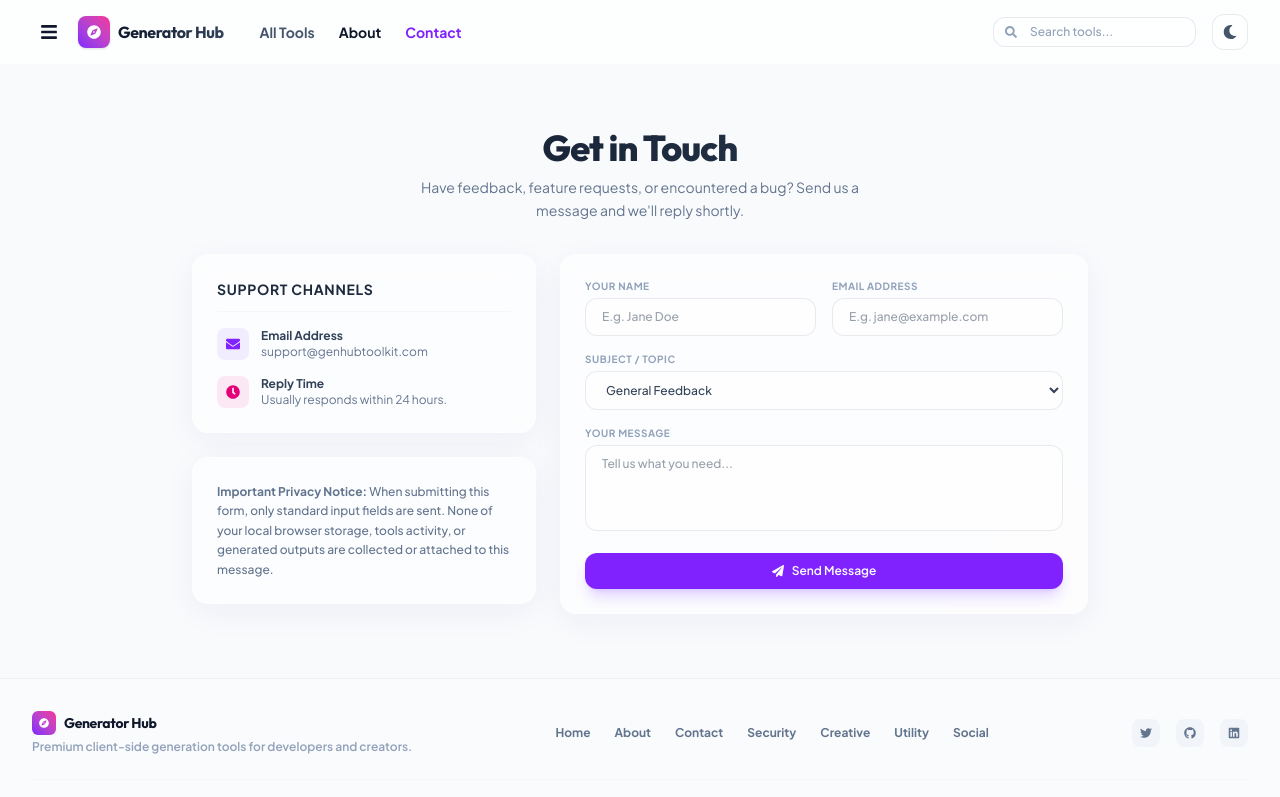
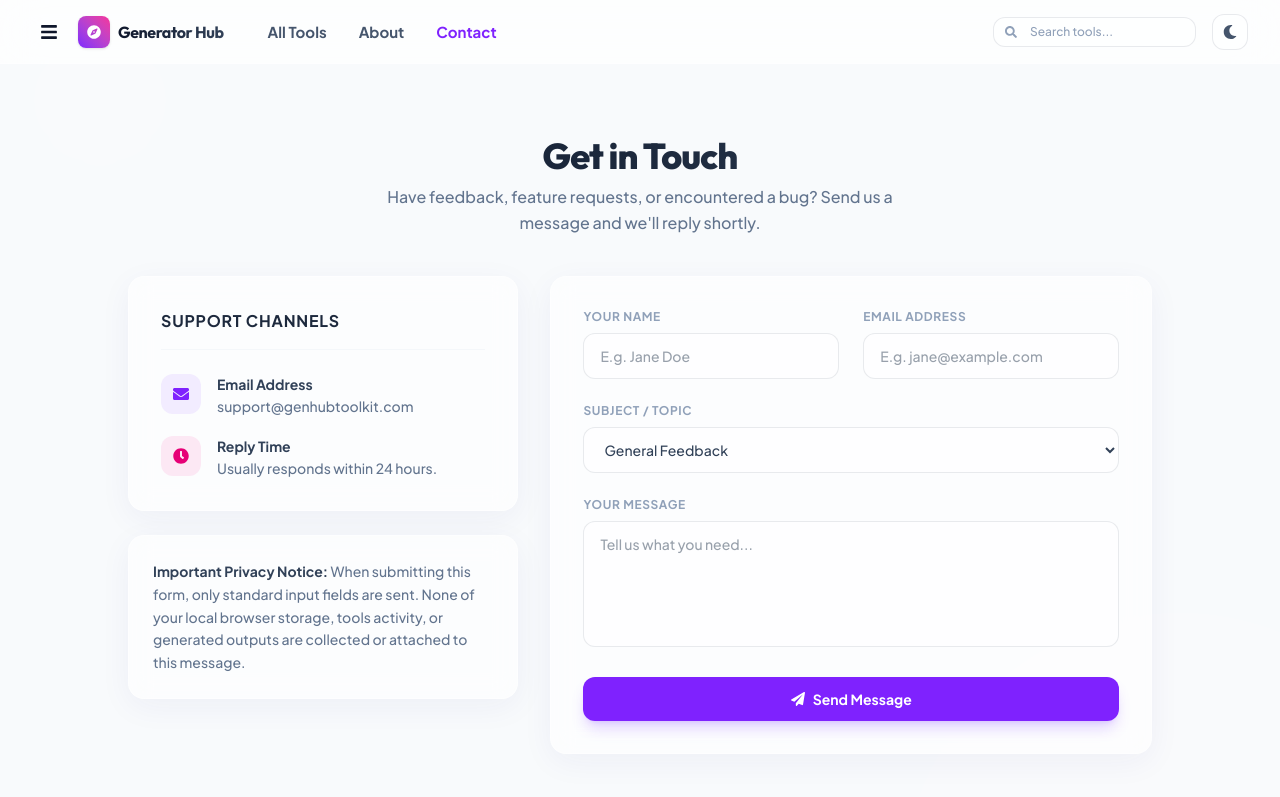
Before and after one commit to Gulhane-Shivani/Generator_hub, a React (Vite) app: page /contact in a window 1280 px wide. Shown: the top 797 px of the page. Built offline with nearby package versions, Linux system fonts and the light colour scheme.

Commit message:
implement DashboardLayout with categorized navigation and add ContactPage

```diff
--- a/src/layouts/DashboardLayout.jsx
+++ b/src/layouts/DashboardLayout.jsx
@@ -277,10 +277,10 @@ const DashboardLayout = ({ children }) => {
             </Link>
 
             {/* Desktop Navigation Links */}
-            <div className="hidden md:flex items-center gap-6 ml-6">
+            <div className="hidden md:flex items-center gap-8 ml-8">
               <Link
                 to="/tools"
-                className={`text-sm font-bold transition-colors ${
+                className={`text-sm md:text-[15px] font-bold transition-colors ${
                   location.pathname === '/tools'
                     ? 'text-violet-600 dark:text-violet-400'
                     : 'text-slate-600 dark:text-slate-300 hover:text-violet-500 dark:hover:text-violet-400'
@@ -290,20 +290,20 @@ const DashboardLayout = ({ children }) => {
               </Link>
               <Link
                 to="/about"
-                className={`text-sm font-bold transition-colors ${
+                className={`text-sm md:text-[15px] font-bold transition-colors ${
                   location.pathname === '/about'
                     ? 'text-violet-600 dark:text-violet-400'
-                    : 'text-slate-605 dark:text-slate-350 hover:text-violet-500 dark:hover:text-violet-400'
+                    : 'text-slate-600 dark:text-slate-350 hover:text-violet-500 dark:hover:text-violet-400'
                 }`}
               >
                 About
               </Link>
               <Link
                 to="/contact"
-                className={`text-sm font-bold transition-colors ${
+                className={`text-sm md:text-[15px] font-bold transition-colors ${
                   location.pathname === '/contact'
                     ? 'text-violet-600 dark:text-violet-400'
-                    : 'text-slate-605 dark:text-slate-350 hover:text-violet-500 dark:hover:text-violet-400'
+                    : 'text-slate-600 dark:text-slate-350 hover:text-violet-500 dark:hover:text-violet-400'
                 }`}
               >
                 Contact
--- a/src/pages/ContactPage.jsx
+++ b/src/pages/ContactPage.jsx
@@ -31,76 +31,76 @@ const ContactPage = () => {
   };
 
   return (
-    <div className="py-8 max-w-4xl mx-auto space-y-8">
+    <div className="py-10 max-w-5xl mx-auto space-y-10">
       {/* Title */}
       <div className="text-center space-y-2">
         <h1 className="text-3xl md:text-4xl font-extrabold tracking-tight font-display bg-gradient-to-r from-slate-900 via-slate-800 to-slate-700 dark:from-white dark:via-slate-200 dark:to-slate-400 bg-clip-text text-transparent">
           Get in Touch
         </h1>
-        <p className="text-xs md:text-sm text-slate-500 dark:text-slate-400 max-w-md mx-auto leading-relaxed">
+        <p className="text-sm md:text-base text-slate-500 dark:text-slate-400 max-w-xl mx-auto leading-relaxed font-medium">
           Have feedback, feature requests, or encountered a bug? Send us a message and we'll reply shortly.
         </p>
       </div>
 
-      <div className="grid grid-cols-1 md:grid-cols-5 gap-6">
+      <div className="grid grid-cols-1 md:grid-cols-5 gap-8 items-start">
         {/* Info Column (2/5 size) */}
         <div className="md:col-span-2 space-y-6">
-          <div className="glass-effect p-6 rounded-2xl border border-slate-200/50 dark:border-slate-800/50 space-y-4">
-            <h3 className="text-sm font-bold text-slate-800 dark:text-slate-200 uppercase tracking-wider border-b border-slate-200/30 dark:border-slate-800/30 pb-3">
+          <div className="glass-effect p-8 rounded-2xl border border-slate-200/50 dark:border-slate-800/50 space-y-6">
+            <h3 className="text-base font-bold text-slate-800 dark:text-slate-200 uppercase tracking-wider border-b border-slate-200/30 dark:border-slate-800/30 pb-4">
               Support Channels
             </h3>
 
-            <div className="space-y-4">
-              <div className="flex gap-3 items-start">
-                <div className="w-8 h-8 rounded-lg bg-violet-500/10 text-violet-600 dark:text-violet-400 flex items-center justify-center flex-shrink-0">
-                  <FaEnvelope className="text-sm" />
+            <div className="space-y-5">
+              <div className="flex gap-4 items-start">
+                <div className="w-10 h-10 rounded-xl bg-violet-500/10 text-violet-600 dark:text-violet-400 flex items-center justify-center flex-shrink-0 text-base">
+                  <FaEnvelope />
                 </div>
-                <div>
-                  <h4 className="text-xs font-bold text-slate-700 dark:text-slate-300">Email Address</h4>
-                  <p className="text-xs text-slate-500 dark:text-slate-400">support@genhubtoolkit.com</p>
+                <div className="space-y-0.5">
+                  <h4 className="text-sm font-bold text-slate-700 dark:text-slate-300">Email Address</h4>
+                  <p className="text-xs md:text-sm text-slate-500 dark:text-slate-400 font-medium">support@genhubtoolkit.com</p>
                 </div>
               </div>
 
-              <div className="flex gap-3 items-start">
-                <div className="w-8 h-8 rounded-lg bg-pink-500/10 text-pink-600 dark:text-pink-400 flex items-center justify-center flex-shrink-0">
-                  <FaClock className="text-sm" />
+              <div className="flex gap-4 items-start">
+                <div className="w-10 h-10 rounded-xl bg-pink-500/10 text-pink-600 dark:text-pink-400 flex items-center justify-center flex-shrink-0 text-base">
+                  <FaClock />
                 </div>
-                <div>
-                  <h4 className="text-xs font-bold text-slate-700 dark:text-slate-300">Reply Time</h4>
-                  <p className="text-xs text-slate-500 dark:text-slate-400">Usually responds within 24 hours.</p>
+                <div className="space-y-0.5">
+                  <h4 className="text-sm font-bold text-slate-700 dark:text-slate-300">Reply Time</h4>
+                  <p className="text-xs md:text-sm text-slate-500 dark:text-slate-400 font-medium">Usually responds within 24 hours.</p>
                 </div>
               </div>
             </div>
           </div>
 
-          <div className="glass-effect p-6 rounded-2xl border border-slate-200/50 dark:border-slate-800/50 text-xs text-slate-500 dark:text-slate-400 leading-relaxed font-medium">
-            <strong>Important Privacy Notice:</strong> When submitting this form, only standard input fields are sent. None of your local browser storage, tools activity, or generated outputs are collected or attached to this message.
+          <div className="glass-effect p-6 rounded-2xl border border-slate-200/50 dark:border-slate-800/50 text-xs md:text-sm text-slate-500 dark:text-slate-400 leading-relaxed font-medium">
+            <strong className="text-slate-700 dark:text-slate-350">Important Privacy Notice:</strong> When submitting this form, only standard input fields are sent. None of your local browser storage, tools activity, or generated outputs are collected or attached to this message.
           </div>
         </div>
 
         {/* Form Column (3/5 size) */}
         <div className="md:col-span-3">
           {submitted ? (
-            <div className="glass-effect p-8 rounded-2xl border border-slate-200/50 dark:border-slate-800/50 flex flex-col items-center text-center space-y-4 h-full justify-center">
-              <FaCheckCircle className="text-4xl text-emerald-500 animate-bounce" />
-              <div>
-                <h3 className="text-lg font-bold text-slate-800 dark:text-slate-100">Message Received!</h3>
-                <p className="text-xs text-slate-500 dark:text-slate-400 mt-1 max-w-xs mx-auto">
+            <div className="glass-effect p-8 rounded-2xl border border-slate-200/50 dark:border-slate-800/50 flex flex-col items-center text-center space-y-6 h-full justify-center min-h-[400px]">
+              <FaCheckCircle className="text-5xl text-emerald-500 animate-bounce" />
+              <div className="space-y-2">
+                <h3 className="text-xl font-bold text-slate-800 dark:text-slate-100">Message Received!</h3>
+                <p className="text-xs md:text-sm text-slate-500 dark:text-slate-400 mt-1 max-w-sm mx-auto leading-relaxed">
                   Thank you for reaching out. A support coordinator will check your submission soon.
                 </p>
               </div>
               <button
                 onClick={() => setSubmitted(false)}
-                className="px-6 py-2 rounded-xl border border-slate-200 dark:border-slate-800 hover:bg-slate-100 dark:hover:bg-slate-800 text-xs font-semibold transition-all cursor-pointer text-slate-700 dark:text-slate-300"
+                className="px-8 py-3 rounded-xl border border-slate-200 dark:border-slate-800 hover:bg-slate-100 dark:hover:bg-slate-800 text-sm font-bold transition-all cursor-pointer text-slate-700 dark:text-slate-300 shadow-sm"
               >
                 Send Another Message
               </button>
             </div>
           ) : (
-            <form onSubmit={handleSubmit} className="glass-effect p-6 rounded-2xl border border-slate-200/50 dark:border-slate-800/50 space-y-4">
-              <div className="grid grid-cols-1 sm:grid-cols-2 gap-4">
-                <div className="space-y-1">
-                  <label className="block text-[10px] font-bold text-slate-400 uppercase tracking-wider">
+            <form onSubmit={handleSubmit} className="glass-effect p-8 rounded-2xl border border-slate-200/50 dark:border-slate-800/50 space-y-6">
+              <div className="grid grid-cols-1 sm:grid-cols-2 gap-6">
+                <div className="space-y-2">
+                  <label className="block text-[11px] md:text-xs font-bold text-slate-400 uppercase tracking-wider">
                     Your Name
                   </label>
                   <input
@@ -109,11 +109,11 @@ const ContactPage = () => {
                     placeholder="E.g. Jane Doe"
                     value={name}
                     onChange={(e) => setName(e.target.value)}
-                    className="w-full px-4 py-2.5 rounded-xl text-xs glass-input font-medium bg-white dark:bg-slate-900 border border-slate-200/50 dark:border-slate-800/50 text-slate-700 dark:text-slate-300 focus:ring-2 focus:ring-violet-500 outline-none"
+                    className="w-full px-4 py-3 rounded-xl text-xs md:text-sm glass-input font-medium bg-white dark:bg-slate-900 border border-slate-200/50 dark:border-slate-800/50 text-slate-700 dark:text-slate-300 focus:ring-2 focus:ring-violet-500 outline-none transition-all"
                   />
                 </div>
-                <div className="space-y-1">
-                  <label className="block text-[10px] font-bold text-slate-400 uppercase tracking-wider">
+                <div className="space-y-2">
+                  <label className="block text-[11px] md:text-xs font-bold text-slate-400 uppercase tracking-wider">
                     Email Address
                   </label>
                   <input
@@ -122,19 +122,19 @@ const ContactPage = () => {
                     placeholder="E.g. jane@example.com"
                     value={email}
                     onChange={(e) => setEmail(e.target.value)}
-                    className="w-full px-4 py-2.5 rounded-xl text-xs glass-input font-medium bg-white dark:bg-slate-900 border border-slate-200/50 dark:border-slate-800/50 text-slate-700 dark:text-slate-300 focus:ring-2 focus:ring-violet-500 outline-none"
+                    className="w-full px-4 py-3 rounded-xl text-xs md:text-sm glass-input font-medium bg-white dark:bg-slate-900 border border-slate-200/50 dark:border-slate-800/50 text-slate-700 dark:text-slate-300 focus:ring-2 focus:ring-violet-500 outline-none transition-all"
                   />
                 </div>
               </div>
 
-              <div className="space-y-1">
-                <label className="block text-[10px] font-bold text-slate-400 uppercase tracking-wider">
+              <div className="space-y-2">
+                <label className="block text-[11px] md:text-xs font-bold text-slate-400 uppercase tracking-wider">
                   Subject / Topic
                 </label>
                 <select
                   value={topic}
                   onChange={(e) => setTopic(e.target.value)}
-                  className="w-full px-4 py-2.5 rounded-xl text-xs glass-input font-medium bg-white dark:bg-slate-900 border border-slate-200/50 dark:border-slate-800/50 text-slate-700 dark:text-slate-300 focus:ring-2 focus:ring-violet-500 outline-none cursor-pointer"
+                  className="w-full px-4 py-3 rounded-xl text-xs md:text-sm glass-input font-medium bg-white dark:bg-slate-900 border border-slate-200/50 dark:border-slate-800/50 text-slate-700 dark:text-slate-300 focus:ring-2 focus:ring-violet-500 outline-none cursor-pointer transition-all"
                 >
                   <option value="Feedback">General Feedback</option>
                   <option value="Feature Request">Feature Request</option>
@@ -143,24 +143,24 @@ const ContactPage = () => {
                 </select>
               </div>
 
-              <div className="space-y-1">
-                <label className="block text-[10px] font-bold text-slate-400 uppercase tracking-wider">
+              <div className="space-y-2">
+                <label className="block text-[11px] md:text-xs font-bold text-slate-400 uppercase tracking-wider">
                   Your Message
                 </label>
                 <textarea
                   required
-                  rows={4}
+                  rows={5}
                   placeholder="Tell us what you need..."
                   value={message}
                   onChange={(e) => setMessage(e.target.value)}
-                  className="w-full px-4 py-2.5 rounded-xl text-xs glass-input font-medium resize-none bg-white dark:bg-slate-900 border border-slate-200/50 dark:border-slate-800/50 text-slate-700 dark:text-slate-300 focus:ring-2 focus:ring-violet-500 outline-none"
+                  className="w-full px-4 py-3 rounded-xl text-xs md:text-sm glass-input font-medium resize-none bg-white dark:bg-slate-900 border border-slate-200/50 dark:border-slate-800/50 text-slate-700 dark:text-slate-300 focus:ring-2 focus:ring-violet-500 outline-none transition-all"
                 />
               </div>
 
               <button
                 type="submit"
                 disabled={isSubmitting}
-                className="w-full py-2.5 rounded-xl bg-violet-600 hover:bg-violet-750 transition-all font-semibold shadow-lg shadow-violet-500/25 flex items-center justify-center gap-2 text-xs text-white cursor-pointer disabled:opacity-50"
+                className="w-full py-3 rounded-xl bg-violet-600 hover:bg-violet-750 transition-all font-bold shadow-lg shadow-violet-500/25 flex items-center justify-center gap-2 text-xs md:text-sm text-white cursor-pointer disabled:opacity-50"
               >
                 {isSubmitting ? (
                   <span>Sending Message...</span>
```
